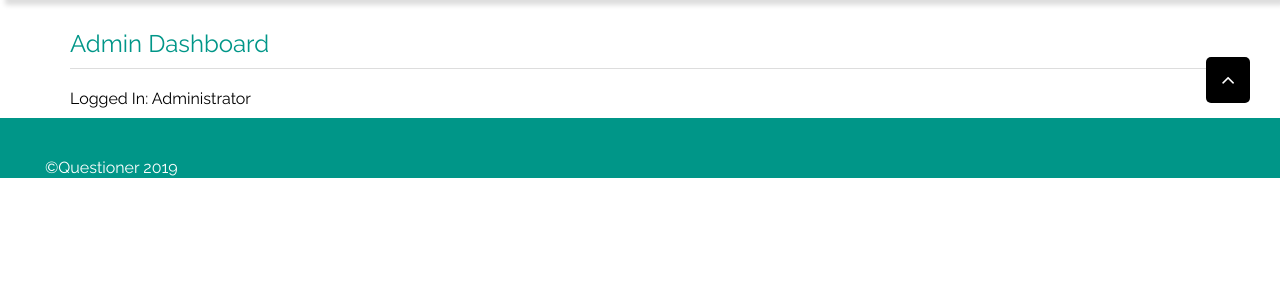
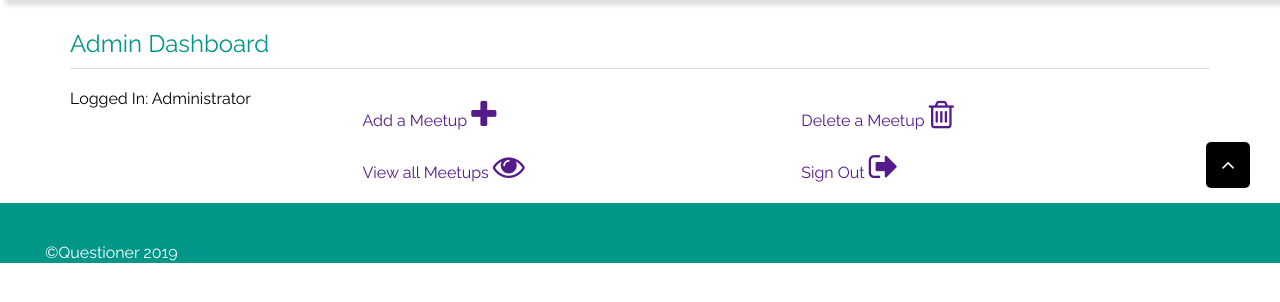
Before and after one commit to Felix45/Questioner, a Python web app: template UI/templates/admindash.html in a window 1280 px wide. Shown: the part 71-373 px from the top of the page. Run offline with Jinja, Linux system fonts and the light colour scheme; the template is opened without the code that fills it, so the values that code supplies are empty.

Commit message:
[feature #162980926] Added a add, delete, view, and logout button to admin dashboard

```diff
--- a/UI/templates/admindash.html
+++ b/UI/templates/admindash.html
@@ -64,6 +64,39 @@
 
 				</div>
 
+				<div class="column-lg-9 column-md-9 column-sm-9 column-xs-12">
+					<div class="row">
+						<div class="column-lg-6 column-md-6 column-sm-6 column-xs-6">
+							<div class="admin-action">
+									<a href="">Add a Meetup <span class="fa fa-plus fa-2x"></span></a>
+							</div>
+						</div>
+
+						<div class="column-lg-6 column-md-6 column-sm-6 column-xs-6">
+							<div class="admin-action">
+									<a href="">Delete a Meetup <span class="fa fa-trash-o fa-2x"></span></a>
+							</div>
+						</div>
+
+					</div>
+
+					<div class="row">
+						<div class="column-lg-6 column-md-6 column-sm-6 column-xs-6">
+							<div class="admin-action">
+									<a href="">View all Meetups <span class="fa fa-eye fa-2x"></span></a>
+							</div>
+						</div>
+
+						<div class="column-lg-6 column-md-6 column-sm-6 column-xs-6">
+							<div class="admin-action">
+									<a href="">Sign Out <span class="fa fa-sign-out fa-2x"></span></a>
+							</div>
+						</div>
+
+					</div>
+
+				</div>
+
 			</div>
 
 			<!-- End the admin dashboard section -->
```
